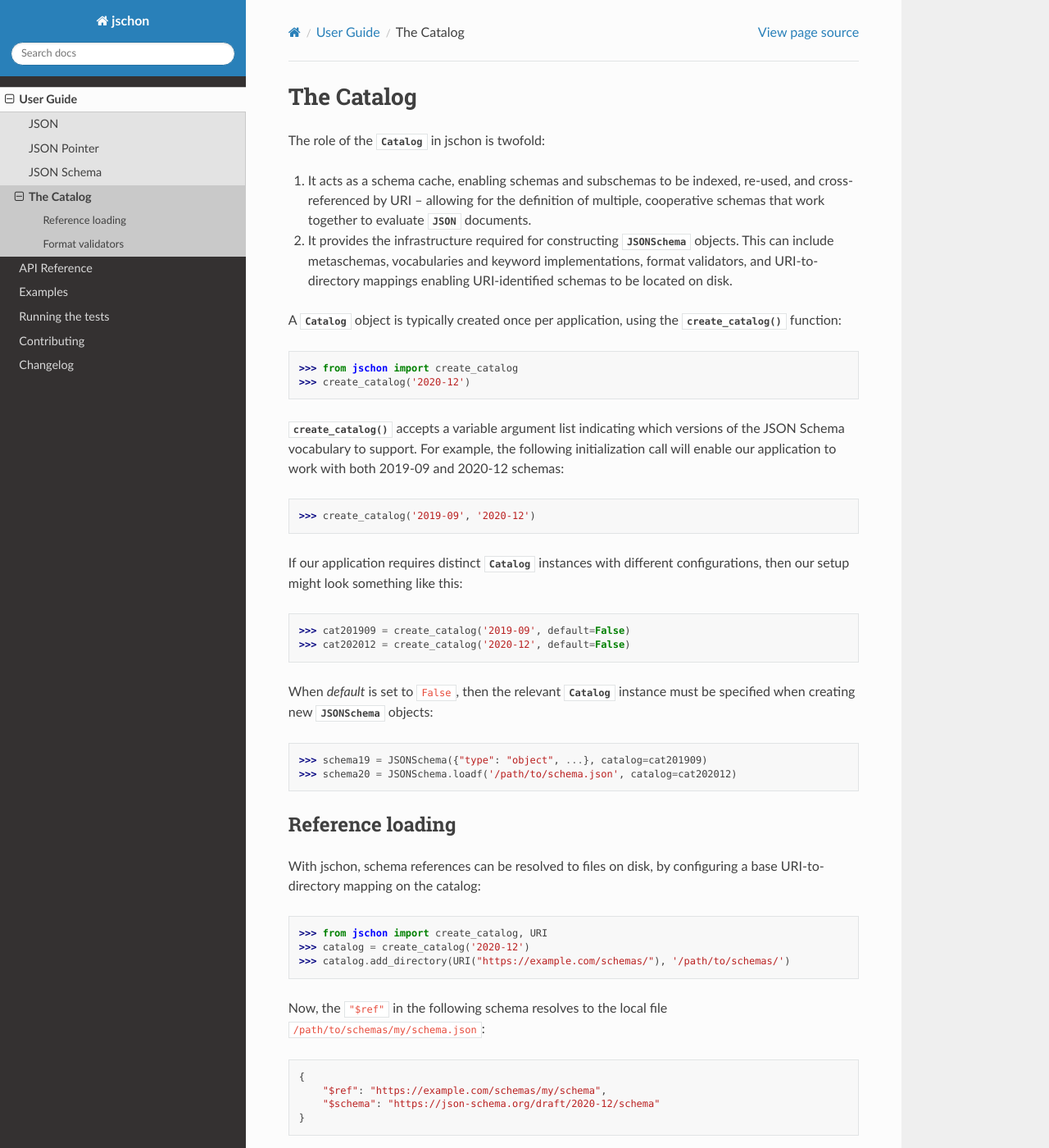
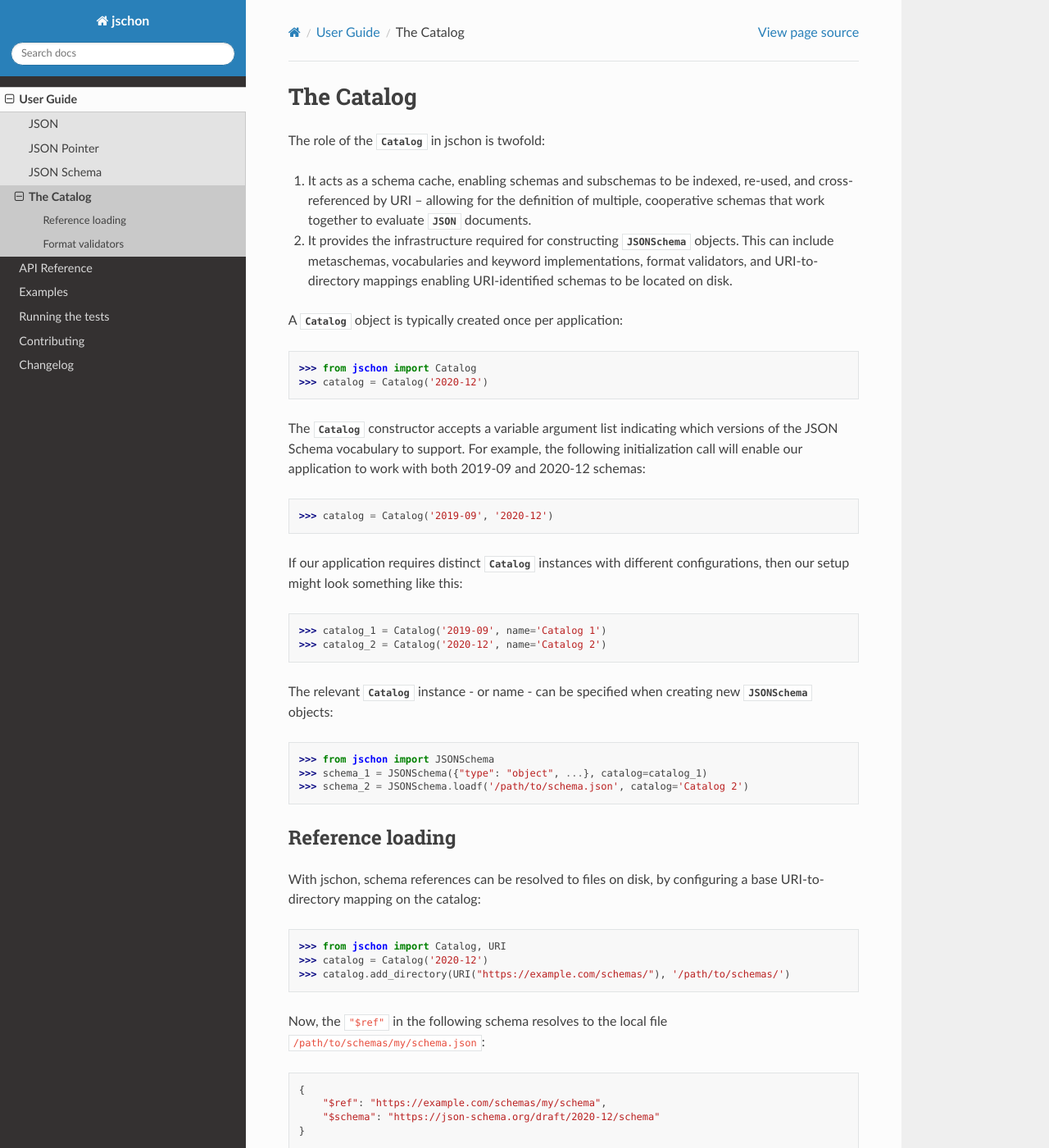
Before and after one commit to marksparkza/jschon, a Sphinx documentation site: the page built from docs/guide/catalog.rst, in a window 1280 px wide and 1400 px high. Shown: the whole window at 82% size. Built offline with Sphinx 7.4.7 and the Read the Docs theme 2.0.0, drawn with Linux system fonts in a browser that asks for light colours; some of the changed text lies outside the part shown.

Commit message:
Create a catalog instance registry
An improvement over the 'default and the rest' approach.

Also, throw out the create_catalog setup function. There should be one sensible way to create a catalog, and the Catalog constructor provides that.

```diff
--- a/README.rst
+++ b/README.rst
@@ -30,9 +30,9 @@ Create a JSON schema:
 
 .. code-block:: python
 
-    from jschon import create_catalog, JSON, JSONSchema
+    from jschon import Catalog, JSON, JSONSchema
 
-    create_catalog('2020-12')
+    catalog = Catalog('2020-12')
 
     demo_schema = JSONSchema({
         "$id": "https://example.com/demo",
--- a/docs/guide/catalog.rst
+++ b/docs/guide/catalog.rst
@@ -12,31 +12,31 @@ The role of the :class:`~jschon.catalog.Catalog` in jschon is twofold:
    mappings enabling URI-identified schemas to be located on disk.
 
 A :class:`~jschon.catalog.Catalog` object is typically created once per
-application, using the :func:`~jschon.create_catalog` function:
+application:
 
->>> from jschon import create_catalog
->>> create_catalog('2020-12')
+>>> from jschon import Catalog
+>>> catalog = Catalog('2020-12')
 
-:func:`~jschon.create_catalog` accepts a variable argument list indicating which
-versions of the JSON Schema vocabulary to support. For example, the following
-initialization call will enable our application to work with both 2019-09 and
-2020-12 schemas:
+The :class:`~jschon.catalog.Catalog` constructor accepts a variable argument list
+indicating which versions of the JSON Schema vocabulary to support. For example,
+the following initialization call will enable our application to work with both
+2019-09 and 2020-12 schemas:
 
->>> create_catalog('2019-09', '2020-12')
+>>> catalog = Catalog('2019-09', '2020-12')
 
 If our application requires distinct :class:`~jschon.catalog.Catalog`
 instances with different configurations, then our setup might look something
 like this:
 
->>> cat201909 = create_catalog('2019-09', default=False)
->>> cat202012 = create_catalog('2020-12', default=False)
+>>> catalog_1 = Catalog('2019-09', name='Catalog 1')
+>>> catalog_2 = Catalog('2020-12', name='Catalog 2')
 
-When `default` is set to ``False``, then the relevant :class:`~jschon.catalog.Catalog`
-instance must be specified when creating new :class:`~jschon.jsonschema.JSONSchema`
-objects:
+The relevant :class:`~jschon.catalog.Catalog` instance - or name - can be
+specified when creating new :class:`~jschon.jsonschema.JSONSchema` objects:
 
->>> schema19 = JSONSchema({"type": "object", ...}, catalog=cat201909)
->>> schema20 = JSONSchema.loadf('/path/to/schema.json', catalog=cat202012)
+>>> from jschon import JSONSchema
+>>> schema_1 = JSONSchema({"type": "object", ...}, catalog=catalog_1)
+>>> schema_2 = JSONSchema.loadf('/path/to/schema.json', catalog='Catalog 2')
 
 .. _catalog-reference-loading:
 
@@ -45,8 +45,8 @@ Reference loading
 With jschon, schema references can be resolved to files on disk, by configuring
 a base URI-to-directory mapping on the catalog:
 
->>> from jschon import create_catalog, URI
->>> catalog = create_catalog('2020-12')
+>>> from jschon import Catalog, URI
+>>> catalog = Catalog('2020-12')
 >>> catalog.add_directory(URI("https://example.com/schemas/"), '/path/to/schemas/')
 
 Now, the ``"$ref"`` in the following schema resolves to the local file
@@ -90,14 +90,14 @@ Our catalog setup looks like this:
 
 >>> import ipaddress
 >>> import re
->>> from jschon import create_catalog
+>>> from jschon import Catalog
 ...
 >>> def validate_hostname(value):
 ...     hostname_regex = re.compile(r"^(([a-zA-Z0-9]|[a-zA-Z0-9][a-zA-Z0-9\-]*[a-zA-Z0-9])\.)*([A-Za-z0-9]|[A-Za-z0-9][A-Za-z0-9\-]*[A-Za-z0-9])$")
 ...     if not hostname_regex.match(value):
 ...         raise ValueError(f"'{value}' is not a valid hostname")
 ...
->>> catalog = create_catalog('2020-12')
+>>> catalog = Catalog('2020-12')
 >>> catalog.add_format_validators({
 ...     "ipv4": ipaddress.IPv4Address,
 ...     "ipv6": ipaddress.IPv6Address,
@@ -108,6 +108,7 @@ Now, we can define a schema that returns a validation failure for any JSON docum
 that contains incorrectly formatted IP addresses or hostnames. The following
 simple example validates a single string instance:
 
+>>> from jschon import JSONSchema
 >>> schema = JSONSchema({
 ...     "$schema": "https://json-schema.org/draft/2020-12/schema",
 ...     "type": "string",
--- a/docs/guide/jsonschema.rst
+++ b/docs/guide/jsonschema.rst
@@ -20,8 +20,8 @@ Initializing the catalog
 Before we can begin creating and working with schemas, we must set up a catalog.
 For the examples shown on the remainder of this page, we'll use the following:
 
->>> from jschon import create_catalog
->>> create_catalog('2020-12')
+>>> from jschon import Catalog
+>>> catalog = Catalog('2020-12')
 
 Creating a schema
 -----------------
```
Also changed, not shown: CHANGELOG.rst (+12 -0 lines), docs/api.rst (+4 -8 lines), jschon/__init__.py (+1 -15 lines), 10 other files.
